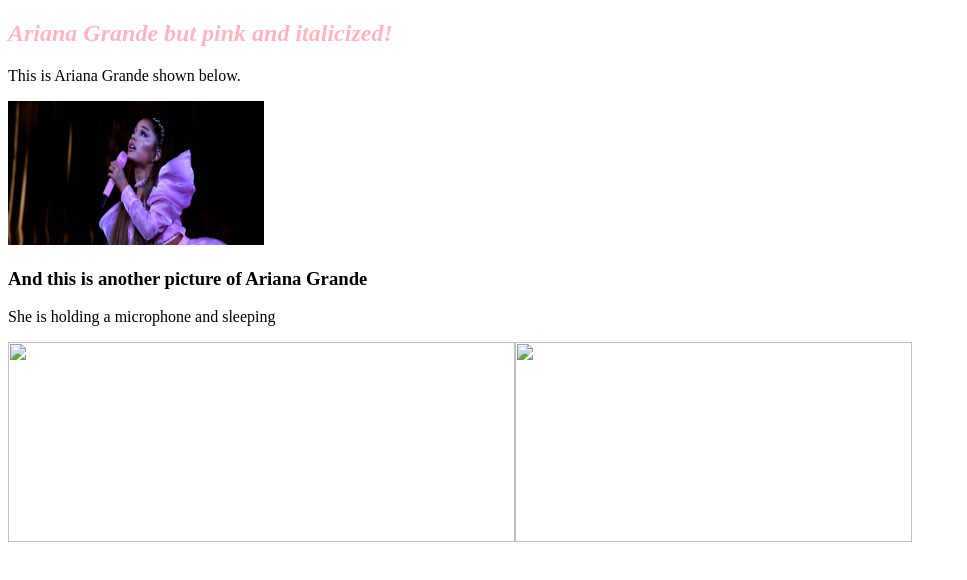
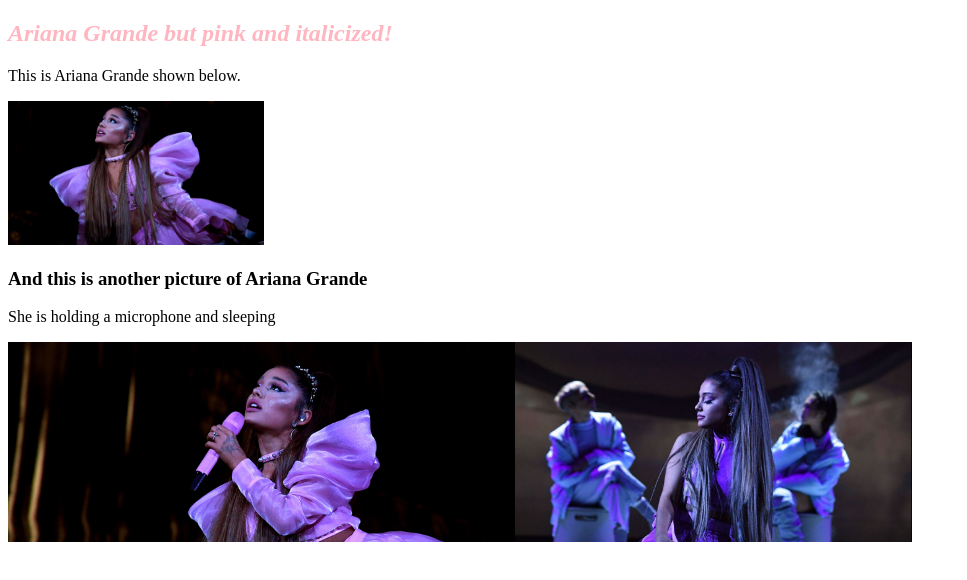
Before and after one commit to Vpach1403/HTML1, a plain HTML site: page arianagrande.html in a window 1280 px wide. Shown: the part 60-640 px from the top of the page, without its empty margins (0-967 px from the left). Drawn offline with Linux system fonts and the light colour scheme.

Commit message:
image switch

```diff
--- a/arianagrande.html
+++ b/arianagrande.html
@@ -9,9 +9,9 @@
 <h1><strong>Ariana Grande</strong></h1>
 	<h2 style="color: lightpink"><em>Ariana Grande but pink and italicized!</em></h2>
 <p>This is Ariana Grande shown below.</p>
-<img src="images/arianagrandeswt.jpg" width="256" height="144" alt=""/>
+<img src="images/ariswt.jpg" width="256" height="144" alt=""/>
 <h3>And this is another picture of Ariana Grande</h3>
 <p>She is holding a microphone and sleeping</p>
-<img src="arianagrande-swt.jpg" width="507" height="200" alt=""/><img src="ariana-grande-performs-onstage-during-the-sweetener-world-news-photo-1136734980-.jpg" width="397" height="200" alt=""/>
+<img src="images/arianamicrophone.jpg" width="507" height="200" alt=""/><img src="images/arianasleep.jpg" width="397" height="200" alt=""/>
 </body>
 </html>
```
Also changed, not shown: images/arianamicrophone.jpg (renamed from images/arianagrandeswt.jpg), images/arianasleep.jpg (renamed from images/arianaperform.jpg).
